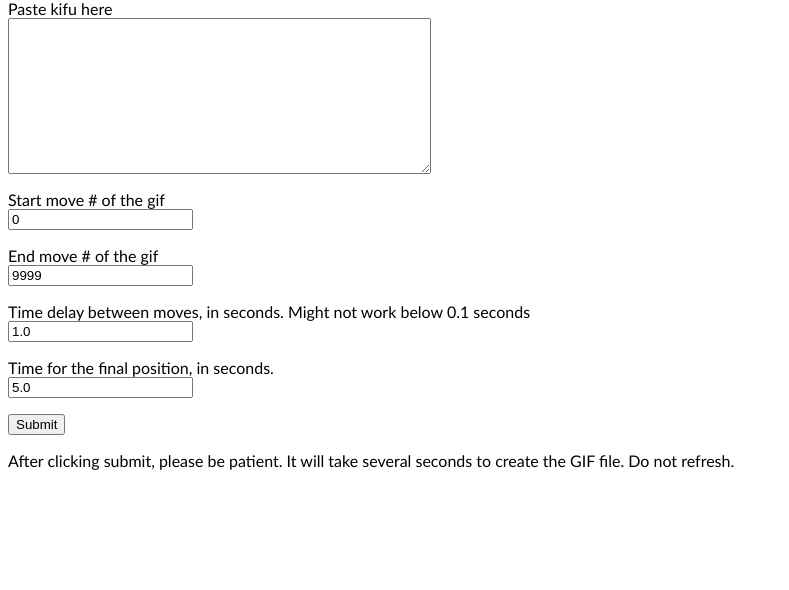
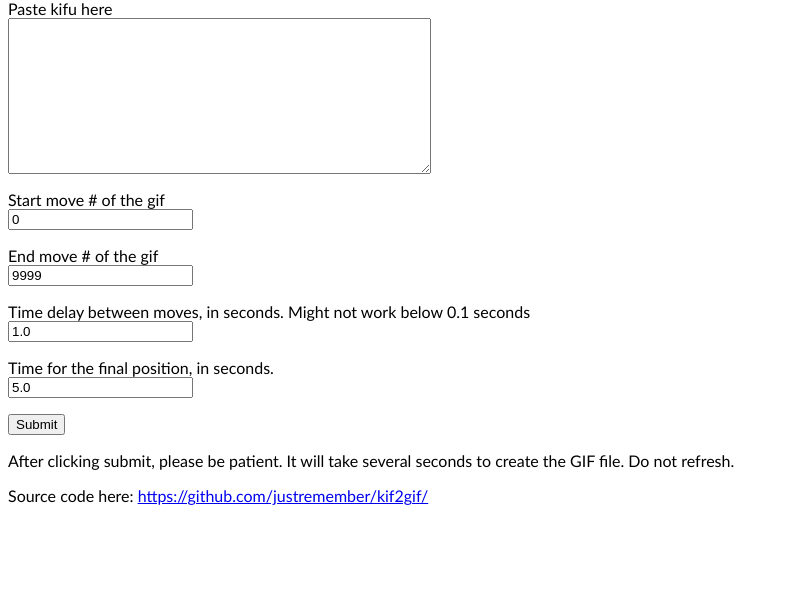
Before and after one commit to justremember/kif2gif, a Flask app: page / in a window 1280 px wide. Shown: the part 69-659 px from the top of the page, without its empty margins (0-789 px from the left). Run offline with Flask 2, Linux system fonts and the light colour scheme.

Commit message:
add github link

```diff
--- a/app/templates/index.html
+++ b/app/templates/index.html
@@ -27,4 +27,5 @@
         <p>{{ form.submit() }}</p>
         <p>After clicking submit, please be patient. It will take several seconds to create the GIF file. Do not refresh.
     </form>
+    <p>Source code here: <a href="https://github.com/justremember/kif2gif/">https://github.com/justremember/kif2gif/<a></p>
 {% endblock %}
```
